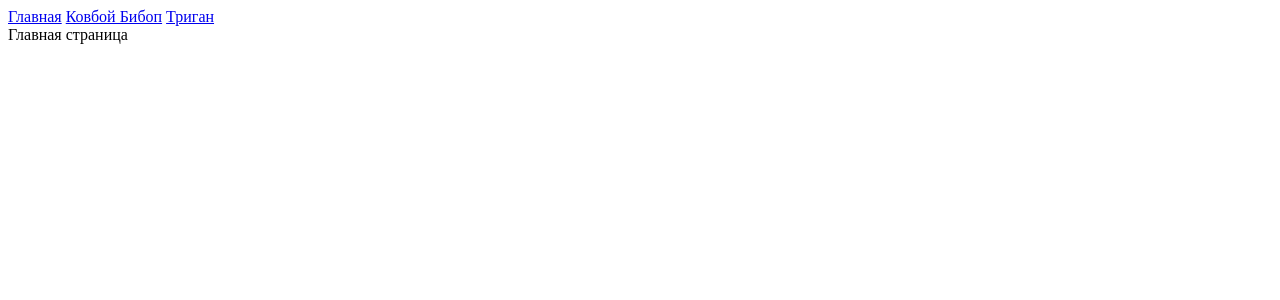
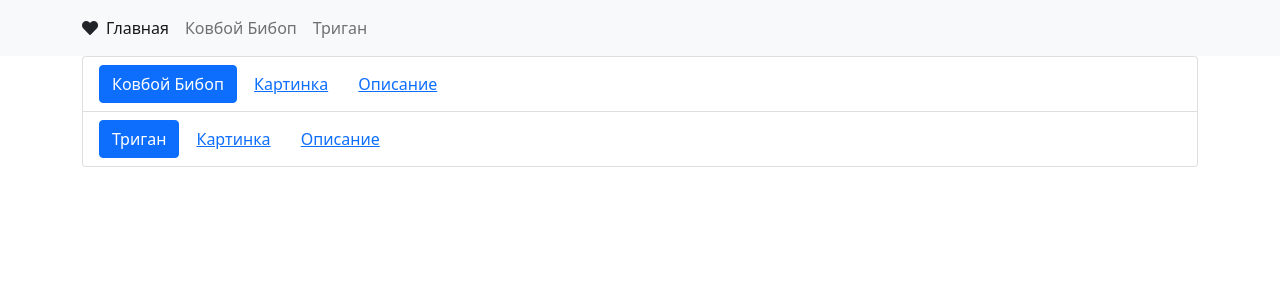
Before and after one commit to KutenkovV/Backend_labs_2, a PHP site: page / in a window 1280 px wide. Shown: the top 300 px of the page. Run offline with PHP 8.4, Linux system fonts and the light colour scheme.

Commit message:
5ое задание. Начал переписывать сайт ну вот пока только, сижу копирую с первого проекта верстку и в твиги сую

```diff
--- a/views/__layout.twig
+++ b/views/__layout.twig
@@ -5,16 +5,38 @@
     <meta http-equiv="X-UA-Compatible" content="IE=edge">
     <meta name="viewport" content="width=device-width, initial-scale=1.0">
     <title>{{ title }}</title>
+
+    <link href="https://cdn.jsdelivr.net/npm/bootstrap@5.0.2/dist/css/bootstrap.min.css" rel="stylesheet" integrity="sha384-EVSTQN3/azprG1Anm3QDgpJLIm9Nao0Yz1ztcQTwFspd3yD65VohhpuuCOmLASjC" crossorigin="anonymous">
+    <link href="https://cdnjs.cloudflare.com/ajax/libs/font-awesome/5.15.3/css/all.min.css"  rel="stylesheet" />
 </head>
 <body>
-    <div>
-        <a href="/">Главная</a>
-        <a href="/bebop">Ковбой Бибоп</a>
-        <a href="/trigan">Триган</a>
+    <nav class="navbar navbar-expand-lg navbar-light bg-light">
+        <div class="container">
+            <i class="fa fa-heart" aria-hidden="true"></i>
+            <button class="navbar-toggler" type="button" data-bs-toggle="collapse" data-bs-target="#navbarNav" aria-controls="navbarNav" aria-expanded="false" aria-label="Toggle navigation">
+            <span class="navbar-toggler-icon"></span>
+            </button>
+            <div class="collapse navbar-collapse" id="navbarNav">
+            <ul class="navbar-nav">
+                <li class="nav-item">
+                <a class="nav-link active" aria-current="page" href="/">Главная</a>
+                </li>
+                <li class="nav-item">
+                <a class="nav-link" href="/bebop">Ковбой Бибоп</a>
+                </li>
+                <li class="nav-item">
+                <a class="nav-link" href="/trigan">Триган</a>
+                </li>
+            </ul>
+            </div>
+        </div>
+    </nav>
+
+    <div class="container">
+        {% block content %}
+            пустота
+        {% endblock %}
     </div>
 
-    {% block content %}
-        пустота
-    {% endblock %}
 </body>
 </html>
--- a/views/main.twig
+++ b/views/main.twig
@@ -1,5 +1,16 @@
 {% extends "__layout.twig" %}
 
 {% block content %}
-Главная страница
+<ul class="list-group">
+    <li class="list-group-item">
+        <a type="button" class="btn btn-primary" href="/aragorn" >Ковбой Бибоп</a>
+        <a type="button" class="btn btn-link" href="/aragorn/img">Картинка</a>
+        <a type="button" class="btn btn-link" href="/aragorn/info">Описание</a>
+    </li>
+    <li class="list-group-item">
+        <a type="button" class="btn btn-primary" href="/gendalf">Триган</a>
+        <a type="button" class="btn btn-link" href="/gendalf/img">Картинка</a>
+        <a type="button" class="btn btn-link" href="/gendalf/info">Описание</a>
+    </li>
+</ul>
 {% endblock %}
```
